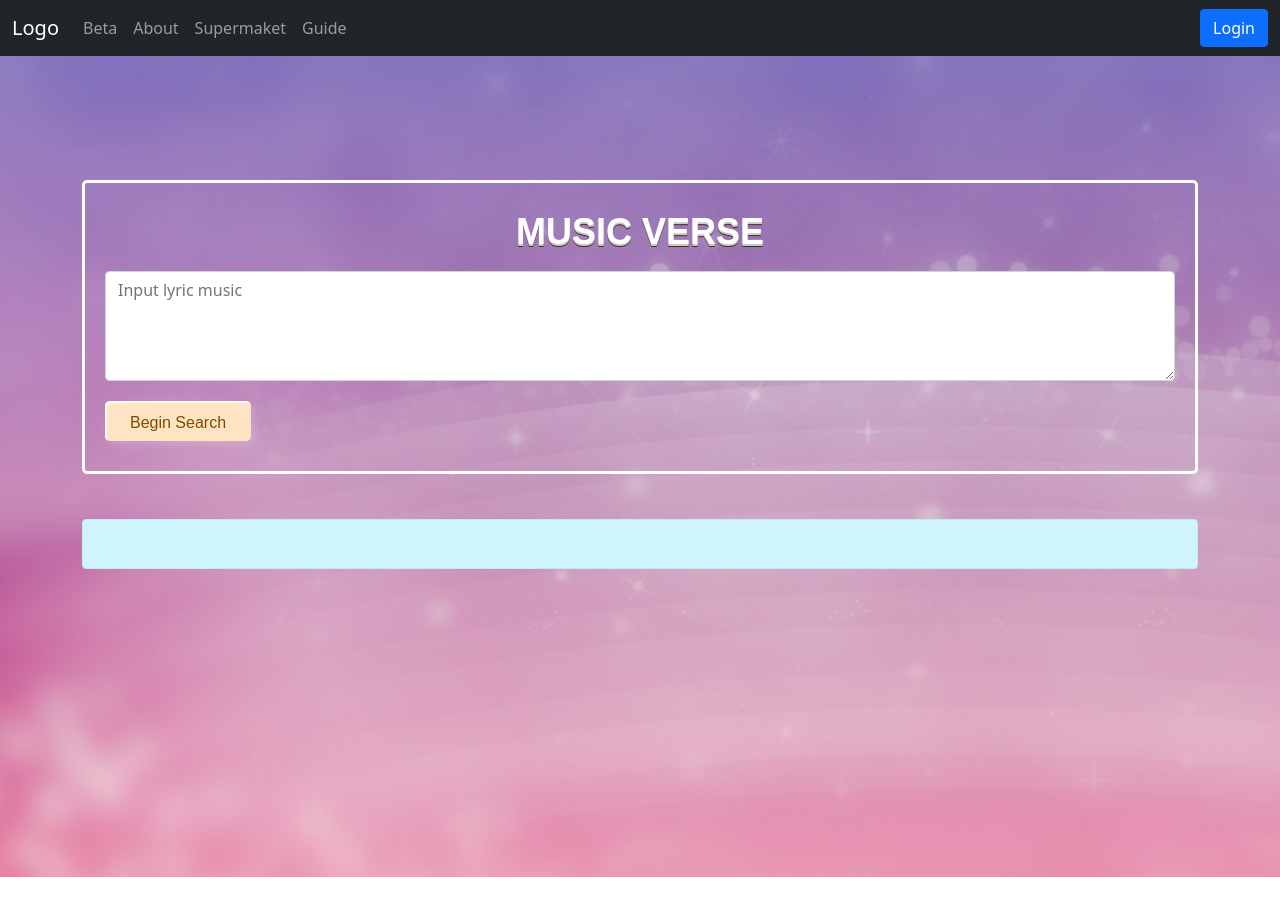
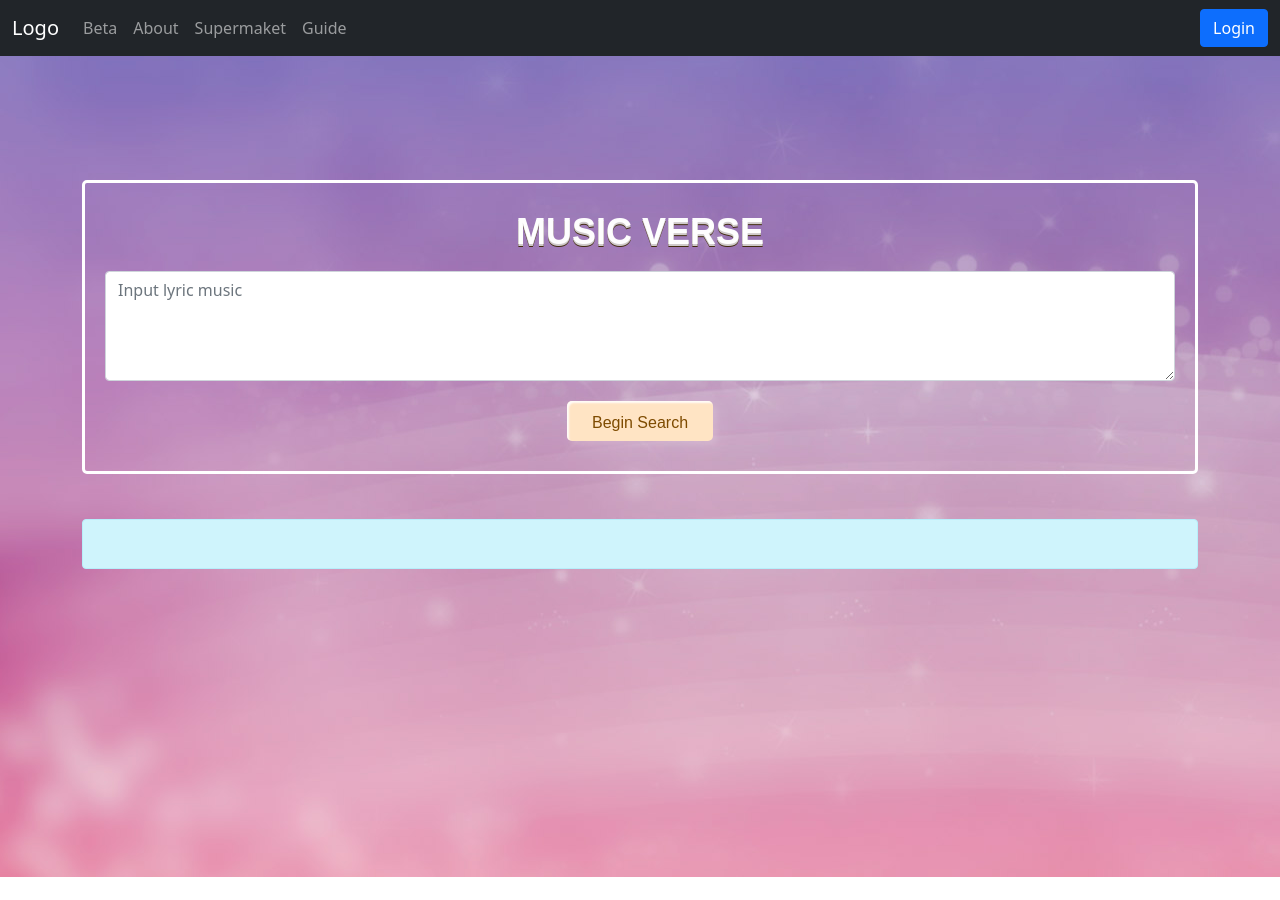
Before and after one commit to huydaker/SaS-LLM, a Flask app: page / in a window 1280 px wide. Run offline with Flask 3, Linux system fonts and the light colour scheme; some libraries are stand-ins or nearby versions.

Commit message:
buton center

```diff
--- a/web23/static/assets/dist/css/style.css
+++ b/web23/static/assets/dist/css/style.css
@@ -42,9 +42,12 @@ body .bg-custom {
 
 
 
+
 .custom-btn {
+    display: block;
+    margin: 20px auto 20px auto;
     /* width: 130px; */
-    margin: 20px 20px 20px 0;
+    /* margin: 20px 20px 20px 0; */
     text-align: center;
     height: 40px;
     color: #f82121;
@@ -56,7 +59,7 @@ body .bg-custom {
     cursor: pointer;
     transition: all 0.3s ease;
     position: relative;
-    display: inline-block;
+    /* display: inline-block; */
      box-shadow:inset 2px 2px 2px 0px rgba(255, 255, 255, 0.897),
      7px 7px 20px 0px rgba(255, 255, 255, 0.1),
      4px 4px 5px 0px rgba(253, 253, 253, 0.1);
--- a/web23/templates/index.html
+++ b/web23/templates/index.html
@@ -10,7 +10,8 @@
     <!-- <label for="text-solu" class="label-text">Input lyric music </label> -->
     <textarea class="form-control" cols="8"  id="text-solu" name="text-solu" placeholder="Input lyric music "></textarea>
 
-    <button type="submit" class="btn custom-btn btn-16">Begin Search</button>
+        <button type="submit" class="btn custom-btn btn-16">Begin Search</button>
+
 </form>
 
 
```
